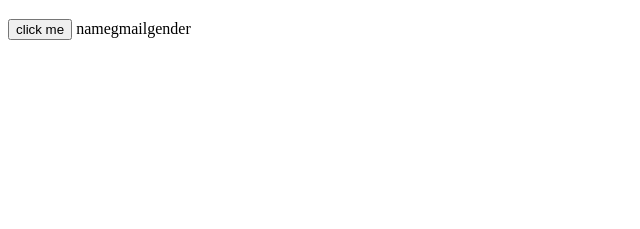
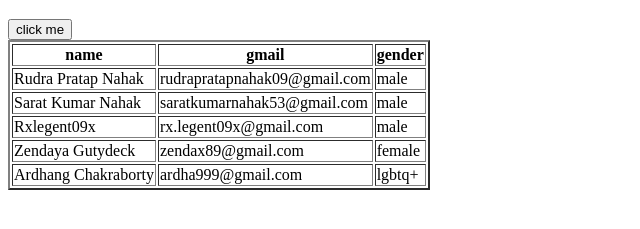
Before and after one commit to rxlegent09x/XdemoX, a plain HTML site: page index.html in a window 1280 px wide. Shown: the part 61-290 px from the top of the page, without its empty margins (0-640 px from the left). Drawn offline with Linux system fonts and the light colour scheme.

Commit message:
Update index.html

```diff
--- a/index.html
+++ b/index.html
@@ -8,18 +8,43 @@
 <body>
     <h1>Hello its my first time </h1>
     <button>click me</button>
-    <table>
-
-<tdata>
-<tr>name</tr>
-    <tr>gmail</tr>
-    <tr>gender</tr>
-</tdata>
-        <tbody>
+    <table border="2">
 
 
-        </tbody>
 
+<tr>
+<th>name</th>
+    <th>gmail</th>
+    <th>gender</th>
+
+</tr>
+
+<tr>
+<td>Rudra Pratap Nahak</td>
+<td>rudrapratapnahak09@gmail.com</td>
+    <td>male</td>
+</tr>
+        <tr>
+<td>Sarat Kumar Nahak</td>
+<td>saratkumarnahak53@gmail.com</td>
+    <td>male</td>
+        </tr>
+        <tr>
+<td>Rxlegent09x</td>
+<td>rx.legent09x@gmail.com</td>
+    <td>male</td>
+        </tr>
+
+        <tr>
+<td>Zendaya Gutydeck</td>
+<td>zendax89@gmail.com</td>
+    <td>female</td>
+</tr>
+<tr>
+<td>Ardhang Chakraborty</td>
+<td>ardha999@gmail.com</td>
+    <td>lgbtq+</td>
+</tr>
 
     </table>
 </body>
```
